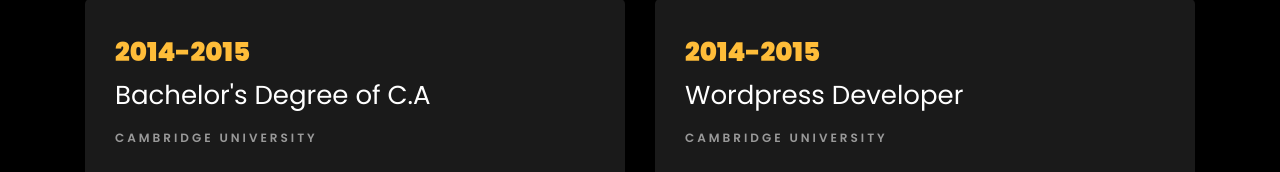
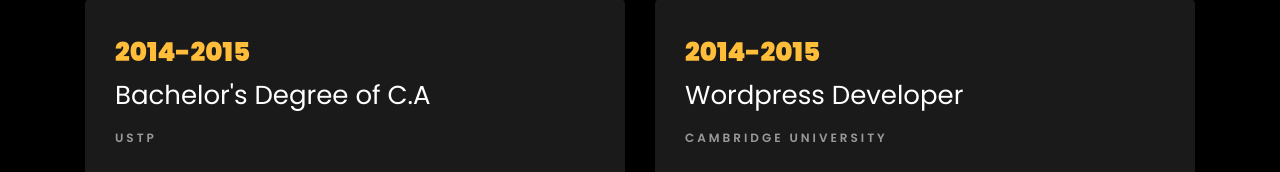
Before and after one commit to claybeans/My_Portfolio, a plain HTML site: page clark-master/index.html in a window 1280 px wide. Shown: the part 2201-2373 px from the top of the page. Drawn offline with Linux system fonts and the light colour scheme; files whose address does not match are found by name.

Commit message:
Update index.html

```diff
--- a/clark-master/index.html
+++ b/clark-master/index.html
@@ -147,7 +147,7 @@
     				<div class="resume-wrap ftco-animate">
     					<span class="date">2014-2015</span>
     					<h2>Bachelor's Degree of C.A</h2>
-    					<span class="position">Cambridge University</span>
+    					<span class="position">USTP</span>
     					<p class="mt-4">A small river named Duden flows by their place and supplies it with the necessary regelialia. It is a paradisematic country, in which roasted parts of sentences fly into your mouth.</p>
     				</div>
     				<div class="resume-wrap ftco-animate">
```
